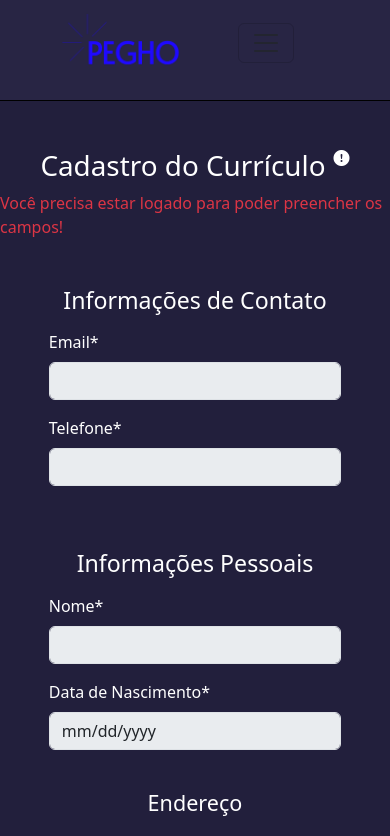
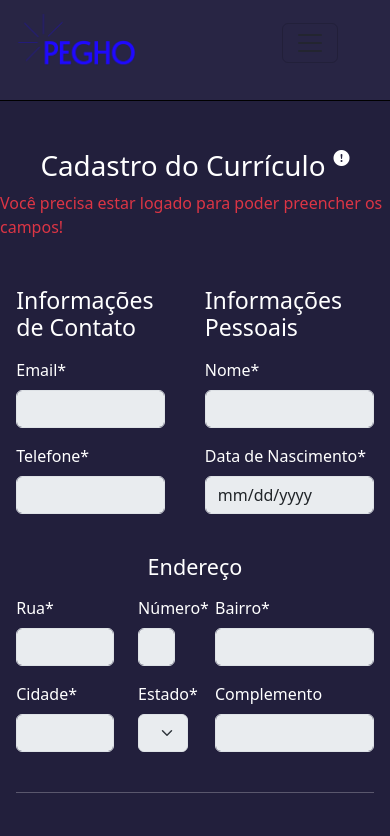
Before and after one commit to thalesondas/desafio-dev-django, a React (Create React App) app in the folder frontend/: page / in a window 390 px wide. Shown: the top 836 px of the page. Built offline with nearby package versions, Linux system fonts and the light colour scheme.

Commit message:
Improving user experience in smaller screen

```diff
--- a/frontend/src/assets/Header.css
+++ b/frontend/src/assets/Header.css
@@ -1,3 +1,7 @@
+.custom-nav-gap{
+    gap: 3rem;
+}
+
 header{
     min-height: 12vh;
     background-color: #282544;
@@ -29,3 +33,23 @@ header .nav-link:focus{
     color: #c6c6c6;
     background-size: 15% 0.1em;
 }
+
+@media (max-width: 576px) {
+    .custom-nav-gap {
+        gap: 0.3rem;
+    }
+
+    header .nav-link:hover{
+        color: #afafaf;
+        background-size: 0% 0.1em;
+    }
+
+    header .nav-link:focus{
+        color: #c6c6c6;
+        background-size: 0% 0.1em;
+    }
+
+    header .navbar-toggle{
+        margin-right: 0;
+    }
+}
--- a/frontend/src/assets/PostForm.css
+++ b/frontend/src/assets/PostForm.css
@@ -1,3 +1,7 @@
+.custom-gap{
+    gap: 3rem;
+}
+
 .container-danger{
     border: 2px solid red;
     border-radius: 15px;
@@ -8,3 +12,9 @@
     border: 1px solid white;
     border-radius: 8px;
 }
+
+@media (max-width: 768px) {
+    .custom-gap {
+        gap: 1rem;
+    }
+}
--- a/frontend/src/components/Header.jsx
+++ b/frontend/src/components/Header.jsx
@@ -1,9 +1,9 @@
 import { Navbar, Nav, Container, Image, Row, Col } from "react-bootstrap";
 import { Link } from "react-router-dom";
+import { useDispatch, useSelector } from "react-redux";
+import { logout } from "../redux/authSlice";
 import Logo from '../images/pegho-logo.png';
-import { useDispatch, useSelector } from "react-redux";
 import '../assets/Header.css';
-import { logout } from "../redux/authSlice";
 
 const Header = () => {
 
@@ -19,7 +19,7 @@ const Header = () => {
 
     return (
         <header>
-            <Navbar className="px-5 py-2" expand="lg">
+            <Navbar className="px-1 px-md-5 py-2" expand="sm">
                 <Container className="pe-5" fluid>
                     <Navbar.Brand as={Link} to="/">
                         <Image src={Logo} alt="Pegho Logo" className="pegho-logo" />
@@ -38,7 +38,7 @@ const Header = () => {
                         <>
                             <Navbar.Toggle aria-controls="navbar-nav" />
                             <Navbar.Collapse id="navbar-nav">
-                                <Nav className="ms-auto gap-5">
+                                <Nav className="ms-auto custom-nav-gap">
                                     <Nav.Link as={Link} to="/login">Login</Nav.Link>
                                     <Nav.Link as={Link} to="/register">Cadastro</Nav.Link>
                                 </Nav>
--- a/frontend/src/components/Login.jsx
+++ b/frontend/src/components/Login.jsx
@@ -56,7 +56,7 @@ const Login = () => {
     return(
         <>
             <h1 className="mt-5 mb-4">Login</h1>
-            <Form className="mt-2 w-25" onSubmit={handleLogin}>
+            <Form className="mt-2 col-10 col-sm-8 col-md-4 col-xl-3" onSubmit={handleLogin}>
                 <Form.Group>
                     <Form.Label>Email</Form.Label>
                     <Form.Control
--- a/frontend/src/components/PostForm.jsx
+++ b/frontend/src/components/PostForm.jsx
@@ -431,9 +431,9 @@ const PostForm = () => {
        null
       }
 
-      <Form className='w-75 mt-5' onSubmit={handleSubmit} >
+      <Form className='col-11 col-sm-10 col-xl-8 col-md-9 mt-5' onSubmit={handleSubmit} >
 
-        <Row className='mb-2 gap-5'>
+        <Row className='mb-2 custom-gap'>
 
           {/* **** BLOCO PARA INFORMAÇÕES DE CONTATO **** */}
           <Col>
@@ -498,7 +498,7 @@ const PostForm = () => {
 
         {/* **** SUB-BLOCO PARA ENDEREÇO // INFORMAÇÕES DE CONTATO **** */}
         <h4 className='d-flex justify-content-center mb-3 mt-4'>Endereço</h4>
-        <Row className='gap-5 mb-4'>
+        <Row className='custom-gap mb-4'>
           <Col>
             <Row>
               <Col xs={8}>
@@ -578,7 +578,7 @@ const PostForm = () => {
 
         <hr className='mb-5' />
 
-        <Row className='gap-5'>
+        <Row className='custom-gap'>
 
           {/* **** BLOCO PARA EXPERIÊNCIAS PROFISSIONAIS **** */}
           <Col>
--- a/frontend/src/components/Register.jsx
+++ b/frontend/src/components/Register.jsx
@@ -69,7 +69,7 @@ const Register = () => {
     return(
         <>
             <h1 className="mt-5 mb-4">Cadastro</h1>
-            <Form className="mt-2 w-25" onSubmit={handleRegister}>
+            <Form className="mt-2 col-10 col-sm-8 col-md-4 col-xl-3" onSubmit={handleRegister}>
                 <Form.Group>
                     <Form.Label>Email</Form.Label>
                     <Form.Control
```
